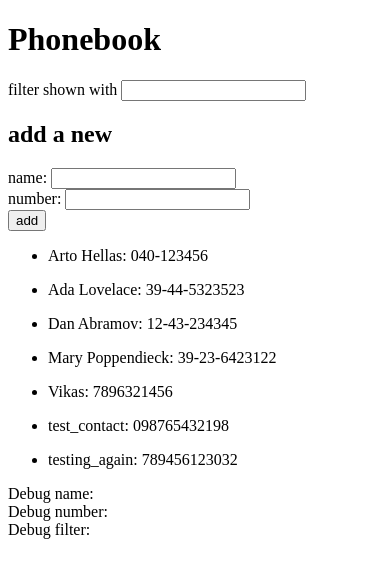
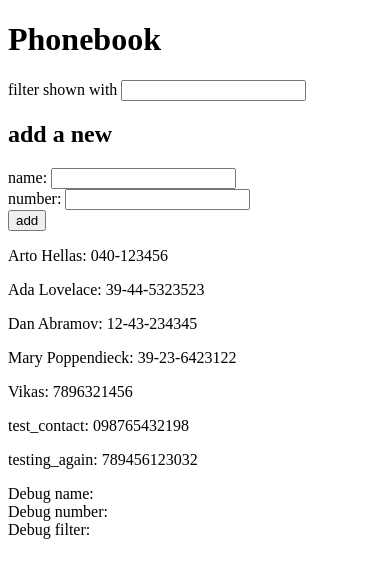
Before and after one commit to filmverse/-Part-2b-Communicating-with-server, a React (Create React App) app in the folder part2b/: page / in a window 390 px wide. Shown: the top 578 px of the page. Built offline with nearby package versions, Linux system fonts and the light colour scheme; data requests are answered from the project's data file.

Commit message:
phonebook app has been updated

```diff
--- a/part2b/src/App.js
+++ b/part2b/src/App.js
@@ -54,9 +54,13 @@ const App = () => {
         number: <input value={personNumber} onChange={handleChange(setPersonNumber)} /><br />
         <button type="submit">add</button>
       </form> */}
-      {persons.map(person => (
+      <Person
+        persons={persons}
+        filterPerson={filterPerson}
+      />
+      {/* {persons.map(person => (
         <Person key={person.id} phoneBookPerson={person} />
-      ))}
+      ))} */}
       Debug name: {personName}<br />
       Debug number: {personNumber}<br />
       Debug filter: {filterPerson}
--- a/part2b/src/components/Person.js
+++ b/part2b/src/components/Person.js
@@ -1,12 +1,13 @@
 
-const Person = ({ phoneBookPerson }) => {
+const Person = ({ persons, filterPerson }) => {
     return (
         <div>
-            <ul>
-                <li>
-                    {phoneBookPerson.name}: {phoneBookPerson.number}
-                </li>
-            </ul>
+            {persons
+                .filter(person => person.name.toLowerCase().includes(filterPerson))
+                .map(person => (
+                    <p key={person.id}>{person.name}: {person.number}</p>
+                ))
+            }
         </div>
     )
 }
```
